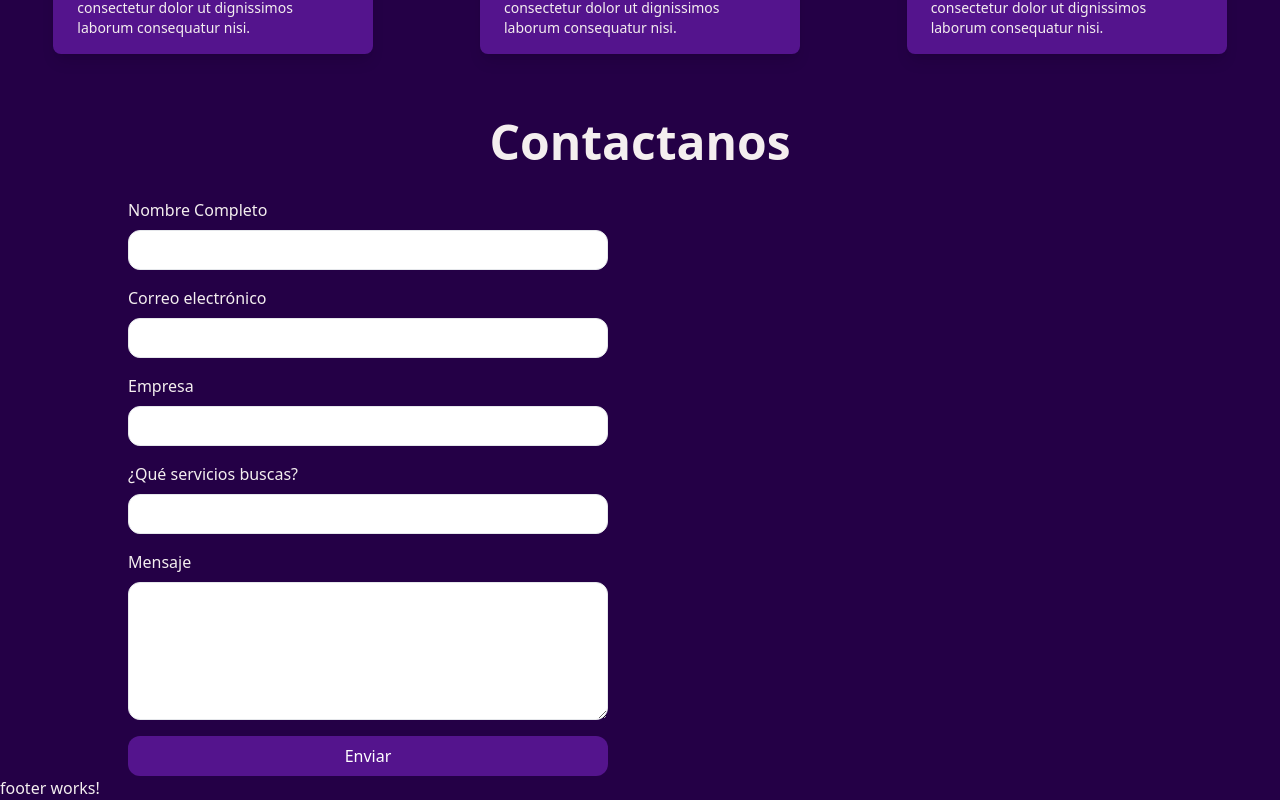
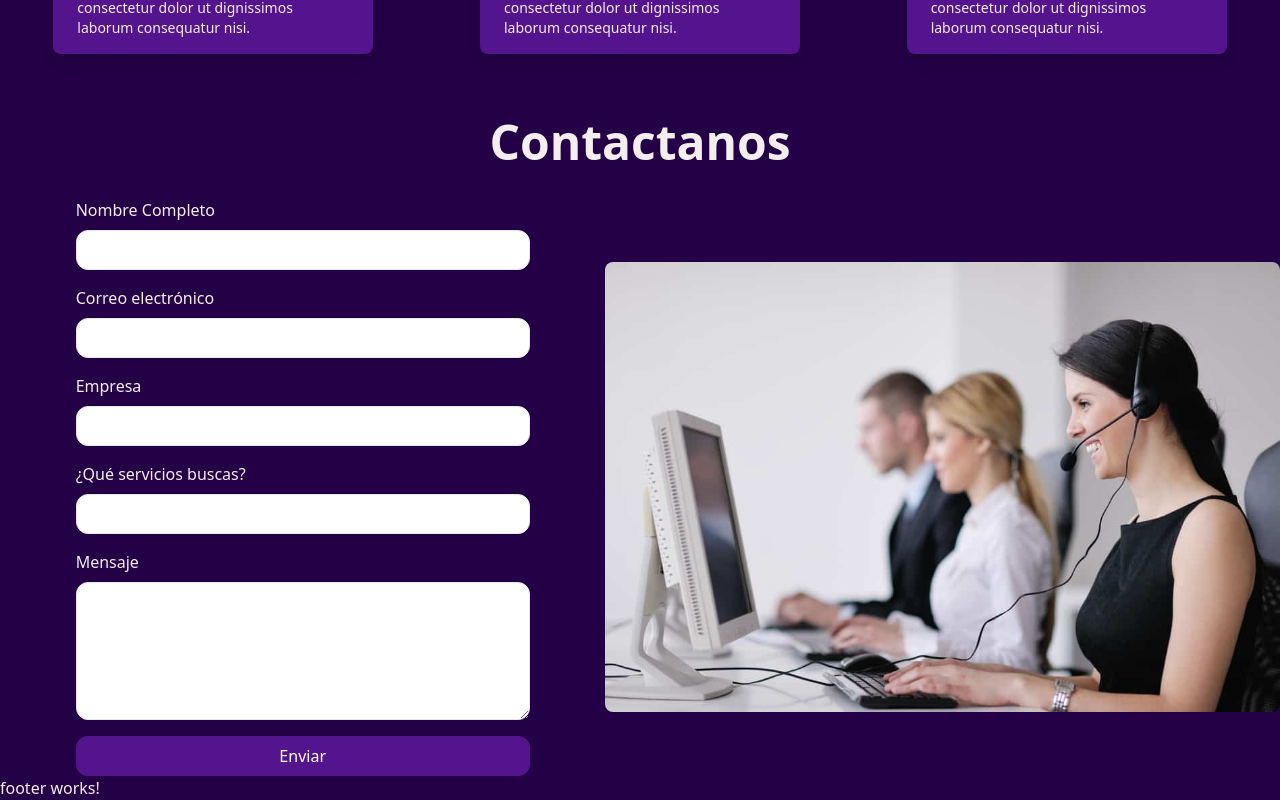
Before and after one commit to dasancode-dev/dasancode, an Angular app: page / in a window 1280 px wide. Shown: the part 1688-2488 px from the top of the page. Built offline with nearby package versions, Linux system fonts and the light colour scheme.

Commit message:
Modificación del contactanos

```diff
--- a/src/app/shared/form/form.component.html
+++ b/src/app/shared/form/form.component.html
@@ -2,9 +2,10 @@
   <h2 class="flex justify-center w-full text-5xl font-bold my-8">
     Contactanos
   </h2>
-  <form
+  <div class="flex w-full items-center">
+    <form
     action=""
-    class="flex flex-col w-1/2 items-start ml-32 gap-4"
+    class="flex flex-col w-1/2 items-center gap-4"
     [formGroup]="contactForm"
     (ngSubmit)="handleSubmit()"
   >
@@ -77,4 +78,6 @@
       Enviar
     </button>
   </form>
+  <img src="contactanos.jpg" alt="contactanos" class="w-auto h-[450px] rounded-lg" />
+  </div>
 </section>
```
Also changed, not shown: public/contactanos.jpg (added).
